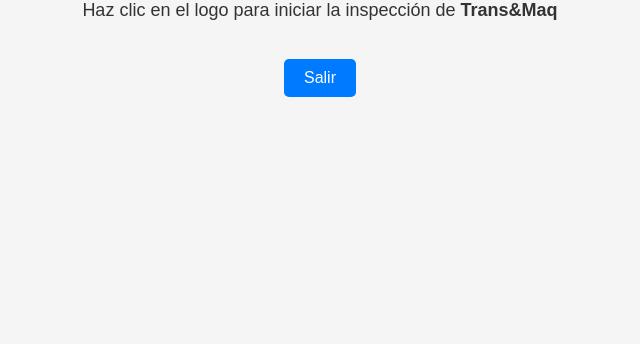
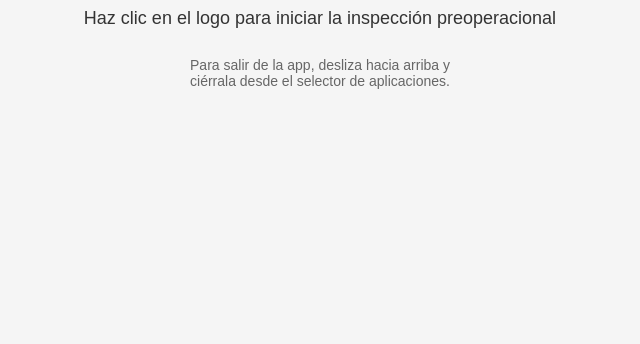
Before and after one commit to marthachacon/tym-inspecciones, a plain HTML site: page index.html in a window 1280 px wide. Shown: the part 456-800 px from the top of the page, without its empty margins (320-960 px from the left). Drawn offline with Linux system fonts and the light colour scheme.

Commit message:
Add files via upload

```diff
--- a/index.html
+++ b/index.html
@@ -40,26 +40,24 @@
       color: #333;
       text-align: center;
     }
-    .boton-salir {
-      margin-top: 20px;
-      padding: 10px 20px;
-      background-color: #007bff;
-      color: white;
-      text-decoration: none;
-      border-radius: 5px;
-      font-size: 16px;
+    .mensaje-salida {
+      margin-top: 10px;
+      font-size: 14px;
+      color: #666;
+      text-align: center;
+      max-width: 300px;
     }
   </style>
 </head>
 <body>
   <!-- Logo clicable -->
-  <a href="https://forms.gle/D5TrEhg7tCu1FBoB9">
+  <a href="https://forms.gle/D5TrEhg7tCu1FBoB9" target="_blank" rel="noopener noreferrer">
     <img src="LOGOTYM.jpg" alt="Logo Trans&Maq" />
   </a>
-  <p>Haz clic en el logo para iniciar la inspección de <strong>Trans&Maq</strong></p>
-
-  <!-- Botón de salir -->
-  <a href="https://www.google.com" class="boton-salir">Salir</a>
+  <p>Haz clic en el logo para iniciar la inspección preoperacional</p>
+  <div class="mensaje-salida">
+    Para salir de la app, desliza hacia arriba y ciérrala desde el selector de aplicaciones.
+  </div>
 
   <!-- Registro del Service Worker -->
   <script>
```
